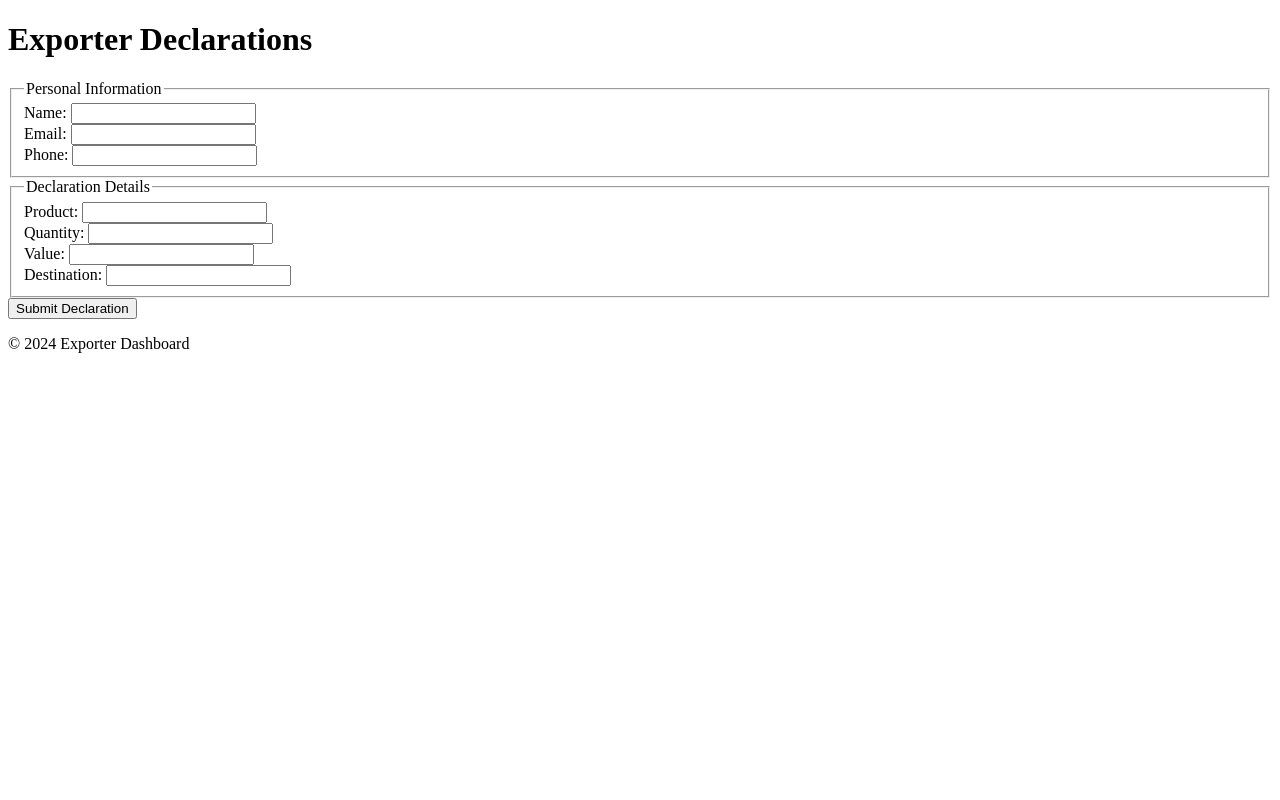
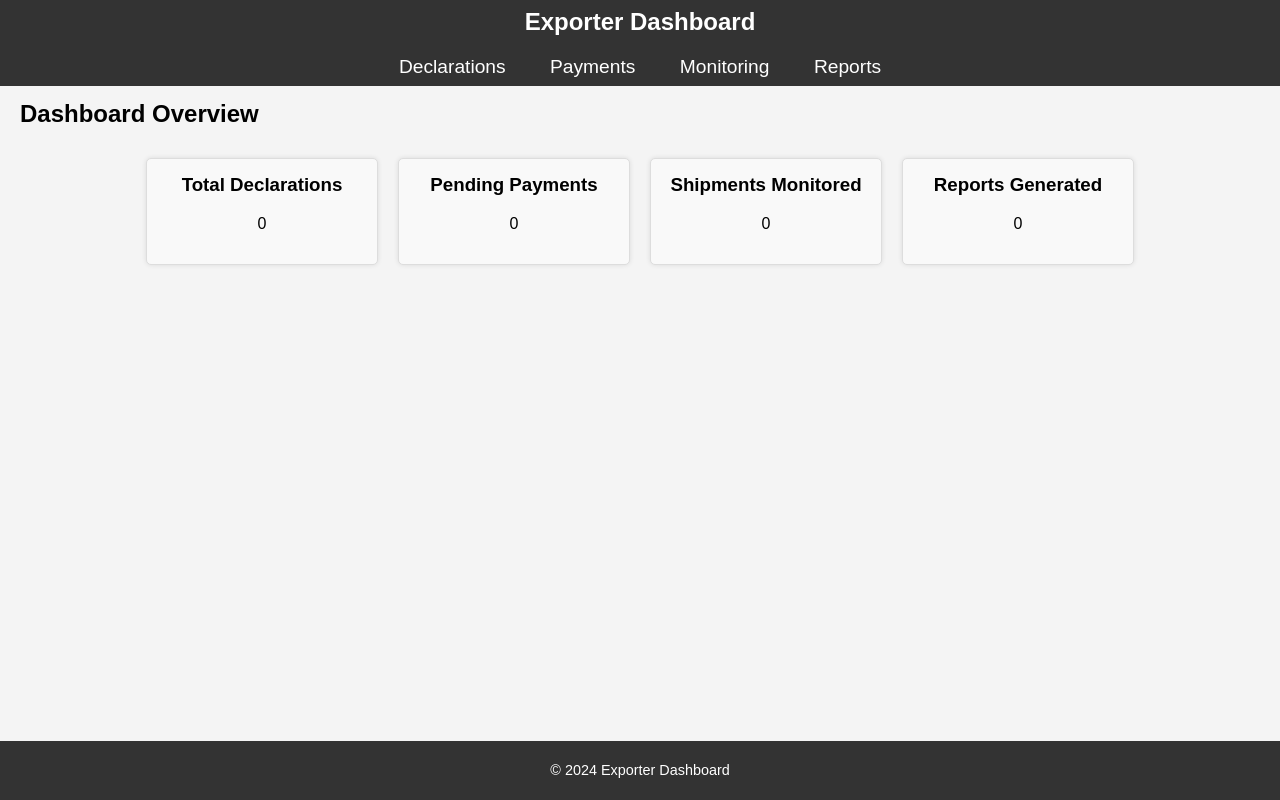
Before and after one commit to Shahriar445/Customs-Management-System, a plain HTML site: page Exporter/exporter_dashboard.html in a window 1280 px wide. Drawn offline with Linux system fonts and the light colour scheme.

Commit message:
fixed customes dashboard

```diff
--- a/Exporter/Exporter_Script/exporter_payment.js
+++ b/Exporter/Exporter_Script/exporter_payment.js
@@ -17,7 +17,7 @@ document.addEventListener('DOMContentLoaded', function() {
                 initiateBkashPayment(amount, reference);
             });
         } else {
-            // Handle other payment methods
+            // Handle other payment meth  ods
             console.log('Payment submitted:', amount, method, reference);
             alert('Payment submitted successfully!');
             document.getElementById('payment-form').reset();
--- a/Exporter/exporter_dashboard.html
+++ b/Exporter/exporter_dashboard.html
@@ -3,54 +3,50 @@
 <head>
     <meta charset="UTF-8">
     <meta name="viewport" content="width=device-width, initial-scale=1.0">
-    <title>Declarations</title>
-    <link rel="stylesheet" href="DesignExporter/exporter_design.css">
+    <title>Exporter Dashboard</title>
+    <link rel="stylesheet" href="DesignExporter/exporter_dashboard_style.css">
 </head>
 <body>
     <header>
-        <h1>Exporter Declarations</h1>
+        <h1>Exporter Dashboard</h1>
+        <nav>
+            <ul>
+                <li><a href="Declarations.html">Declarations</a></li>
+                <li><a href="Payments.html">Payments</a></li>
+                <li><a href="Monitoring.html">Monitoring</a></li>
+                <li><a href="Report.html">Reports</a></li>
+            </ul>
+        </nav>
     </header>
+
     <main>
-        <form class="declaration-form">
-            <fieldset>
-                <legend>Personal Information</legend>
-                <div class="form-group">
-                    <label for="name">Name:</label>
-                    <input type="text" id="name" name="name" required>
+        <section id="dashboard-overview">
+            <h2>Dashboard Overview</h2>
+            <div class="overview-cards">
+                <div class="card">
+                    <h3>Total Declarations</h3>
+                    <p id="total-declarations">0</p>
                 </div>
-                <div class="form-group">
-                    <label for="email">Email:</label>
-                    <input type="email" id="email" name="email" required>
+                <div class="card">
+                    <h3>Pending Payments</h3>
+                    <p id="pending-payments">0</p>
                 </div>
-                <div class="form-group">
-                    <label for="phone">Phone:</label>
-                    <input type="tel" id="phone" name="phone" required>
+                <div class="card">
+                    <h3>Shipments Monitored</h3>
+                    <p id="shipments-monitored">0</p>
                 </div>
-            </fieldset>
-            <fieldset>
-                <legend>Declaration Details</legend>
-                <div class="form-group">
-                    <label for="product">Product:</label>
-                    <input type="text" id="product" name="product" required>
+                <div class="card">
+                    <h3>Reports Generated</h3>
+                    <p id="reports-generated">0</p>
                 </div>
-                <div class="form-group">
-                    <label for="quantity">Quantity:</label>
-                    <input type="number" id="quantity" name="quantity" required>
-                </div>
-                <div class="form-group">
-                    <label for="value">Value:</label>
-                    <input type="number" id="value" name="value" required>
-                </div>
-                <div class="form-group">
-                    <label for="destination">Destination:</label>
-                    <input type="text" id="destination" name="destination" required>
-                </div>
-            </fieldset>
-            <button type="submit">Submit Declaration</button>
-        </form>
+            </div>
+        </section>
     </main>
+
     <footer>
         <p>&copy; 2024 Exporter Dashboard</p>
     </footer>
+
+    <script src="DesignExporter/exporter_dashboard.js"></script>
 </body>
 </html>
```
